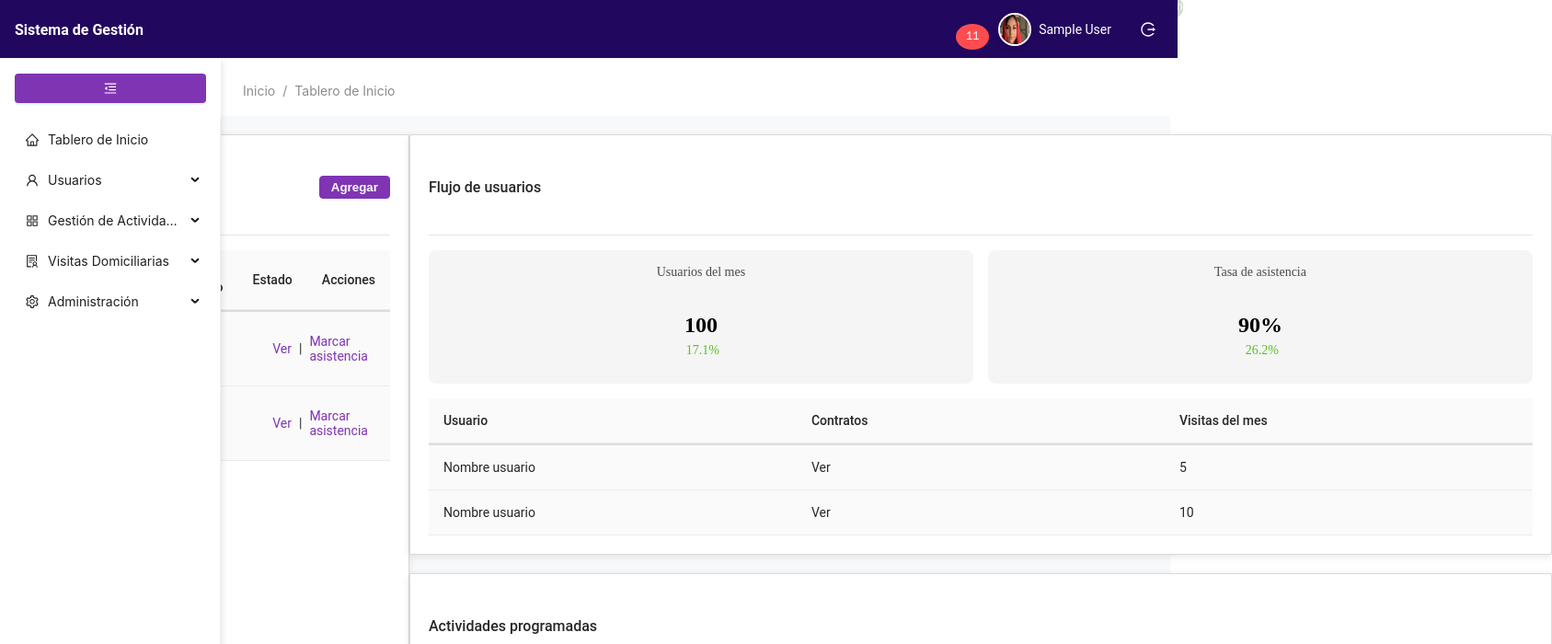
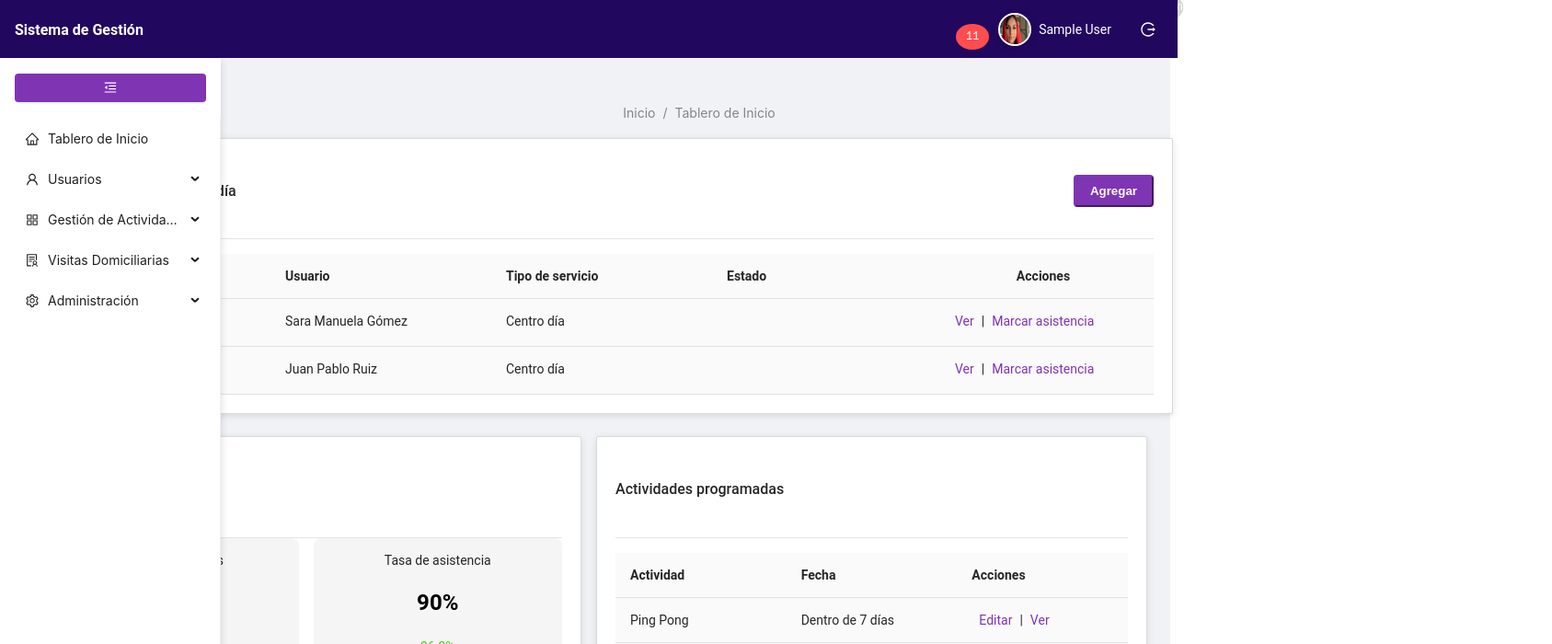
Before and after one commit to Davidvera27/CareLink, a React (Create React App) app in the folder frontend/: page /home in a window 1280 px wide. Shown: the top 700 px of the page at 92% size, 1687 px wide, since content can reach past the window. Built offline with nearby package versions, Linux system fonts and the light colour scheme; sample sign-in values are in the browser's storage.

Commit message:
Update Home.css

```diff
--- a/frontend/src/styles/Home.css
+++ b/frontend/src/styles/Home.css
@@ -1,66 +1,33 @@
-/* Contenedor principal de la página de inicio */
+/* Página principal */
+.home-page {
+    background-color: #f0f2f5;
+    padding: 24px;
+    min-height: 100vh;
+    display: flex;
+    flex-direction: column;
+    align-items: center;
+    font-family: "Roboto", sans-serif;
+  }
+
+  /* Contenedor principal */
   .home-container {
     display: flex;
-    flex-direction: row;
-    height: 100vh;
-    background-color: #f8f9fa;
+    flex-direction: column;
+    gap: 24px;
+    width: 100%;
+    max-width: 1214px;
   }
 
-/* Menú lateral (sidebar) */
-.menu-container {
-    width: 208px;
-    transition: all 0.3s ease-in-out;
-    background-color: #ffffff;
-    box-shadow: 0px 2px 8px rgba(0, 0, 0, 0.15);
-    display: flex;
-    flex-direction: column;
+  /* Estilos generales para tarjetas */
+  .card-legacy {
+    background: #ffffff;
+    border: 1px solid #d9d9d9;
+    border-radius: 8px;
+    box-shadow: 0 2px 8px rgba(0, 0, 0, 0.1);
+    padding: 24px;
   }
 
-/* Estado colapsado del menú lateral */
-.menu-container.collapsed {
-    width: 80px;
-}
-
-/* Contenedor de los elementos del menú */
-.menu {
-    flex: 1;
-    background-color: #ffffff;
-}
-
-/* Botón para colapsar/expandir el menú */
-.collapse-btn {
-    margin: 16px;
-    background-color: #7f34b4;
-    color: white;
-    border: none;
-    border-radius: 4px;
-    transition: background-color 0.3s ease;
-}
-
-.collapse-btn:hover {
-    background-color: #65558f;
-}
-
-/* Contenido principal (zona de la derecha del menú) */
-.content {
-    flex: 1;
-    padding: 20px;
-    overflow: auto;
-    background-color: #f8f9fa;
-}
-
-/* Estilo de las tarjetas (cards) */
-.card-legacy {
-    background: #ffffff;
-    border-radius: 2px;
-    box-shadow: 0px 2px 8px rgba(0, 0, 0, 0.1);
-    width: 100%;
-    max-width: 1184px;
-    margin: 20px auto;
-    padding: 16px;
-}
-
-/* Encabezado de las tarjetas */
+  /* Encabezado de tarjetas */
   .card-header {
     display: flex;
     justify-content: space-between;
@@ -70,93 +37,63 @@
   }
 
   .card-title {
-    font-family: "Roboto", sans-serif;
+    font-size: 16px;
     font-weight: 500;
-    font-size: 16px;
     color: rgba(0, 0, 0, 0.85);
   }
 
-/* Botón de agregar en las tarjetas */
+  /* Botón de agregar */
   .add-button {
-    background: #ffffff;
-    color: #7f34b4;
-    border: 1px solid #d9d9d9;
-    padding: 4px 12px;
+    background-color: #7f34b4;
+    border-color: #7f34b4;
+    color: white;
+    font-weight: bold;
     border-radius: 4px;
-    display: flex;
-    align-items: center;
-    gap: 6px;
+    padding: 8px 16px;
     transition: background-color 0.3s ease;
   }
 
   .add-button:hover {
-    background-color: #f5f5f5;
+    background-color: #5d2393;
+    border-color: #5d2393;
   }
 
-/* Bloque horizontal de estadísticas (Flujo de Usuarios) */
+  /* Bloque de estadísticas horizontales */
   .horizontal-stats-block {
     display: flex;
     justify-content: space-between;
-    align-items: flex-start;
-    margin-top: 16px;
     gap: 16px;
   }
 
   .stat-item {
-    background: #f5f5f5;
+    background-color: #f5f5f5;
     padding: 16px;
     border-radius: 8px;
     flex: 1;
-    display: flex;
-    flex-direction: column;
-    align-items: center;
     text-align: center;
   }
 
   .stat-header {
-    display: flex;
-    align-items: center;
-    justify-content: center;
-    gap: 8px;
     font-size: 14px;
-    color: rgba(0, 0, 0, 0.7);
-}
-
-.info-icon {
-    color: rgba(127, 52, 180, 0.8);
+    color: rgba(0, 0, 0, 0.85);
   }
 
   .stat-body {
-    margin: 12px 0;
+    margin-top: 12px;
   }
 
   .stat-value {
     font-size: 24px;
     font-weight: bold;
     color: #000;
-    margin-bottom: 4px;
-}
-
-.stat-trend {
-    color: #52c41a;
-    font-size: 16px;
   }
 
   .stat-trend-value {
     font-size: 14px;
     color: #52c41a;
-    margin-left: 4px;
   }
 
-.stat-chart {
-    margin-top: 8px;
-    width: 100%;
-    height: 45px;
-    background-color: #e6f7ff;
-    border-radius: 8px;
-}
-
-/* Tabla general */
+  /* Tablas */
   .table {
     display: flex;
     flex-direction: column;
@@ -166,41 +103,36 @@
 
   .table-row {
     display: flex;
-    flex-direction: row;
     width: 100%;
   }
 
   .table-cell {
     flex: 1;
     padding: 16px;
-    font-family: "Roboto", sans-serif;
     font-size: 14px;
     color: rgba(0, 0, 0, 0.85);
     background-color: #fafafa;
-    border-bottom: 1px solid rgba(0, 0, 0, 0.06);
-    display: flex;
-    align-items: center;
+    border-bottom: 1px solid rgba(0, 0, 0, 0.1);
   }
 
   .table-row.header {
-    font-weight: 500;
+    font-weight: bold;
     background-color: #f5f5f5;
-    border-bottom: 2px solid rgba(0, 0, 0, 0.1);
   }
 
   .actions-header {
     text-align: center;
   }
 
-/* Etiquetas de estado (badges) */
+  /* Badges */
   .badge {
     display: inline-flex;
     align-items: center;
     justify-content: center;
-    border-radius: 12px;
     padding: 4px 8px;
     font-size: 12px;
     color: white;
+    border-radius: 12px;
   }
 
   .badge.green {
@@ -211,47 +143,58 @@
     background-color: #d9d9d9;
   }
 
-/* Enlaces de acción en la tabla */
+  /* Enlaces de acción */
   .action-link {
     color: #7f34b4;
     cursor: pointer;
     margin: 0 8px;
     text-decoration: none;
-    font-size: 14px;
   }
 
   .action-link:hover {
     text-decoration: underline;
   }
 
-/* Diseño responsivo */
+  /* Estructura de tarjetas en dos filas */
+  .card-row {
+    display: flex;
+    gap: 16px;
+  }
+
+  .attendance-control {
+    width: 100%;
+  }
+
+  .flujo-usuarios,
+  .scheduled-activities {
+    flex: 1;
+  }
+
+  /* Responsividad */
   @media (max-width: 768px) {
+    .home-container {
+      padding: 16px;
+    }
+
+    .card-row {
+      flex-direction: column;
+    }
+
     .card-legacy {
-        padding: 12px;
+      padding: 16px;
+    }
+
+    .horizontal-stats-block {
+      flex-direction: column;
+      gap: 16px;
+    }
+
+    .stat-item {
       width: 100%;
-        margin: 10px auto;
     }
 
     .table-cell {
       font-size: 12px;
       padding: 12px;
     }
-
-    .add-button {
-        font-size: 12px;
-        padding: 4px 8px;
   }
-
-    .card-title {
-        font-size: 14px;
-    }
-
-    .horizontal-stats-block {
-        flex-direction: column;
-        gap: 12px;
-    }
-
-    .stat-item {
-        width: 100%;
-    }
-}
```
Lines whose indentation alone changed are shown as unchanged.
